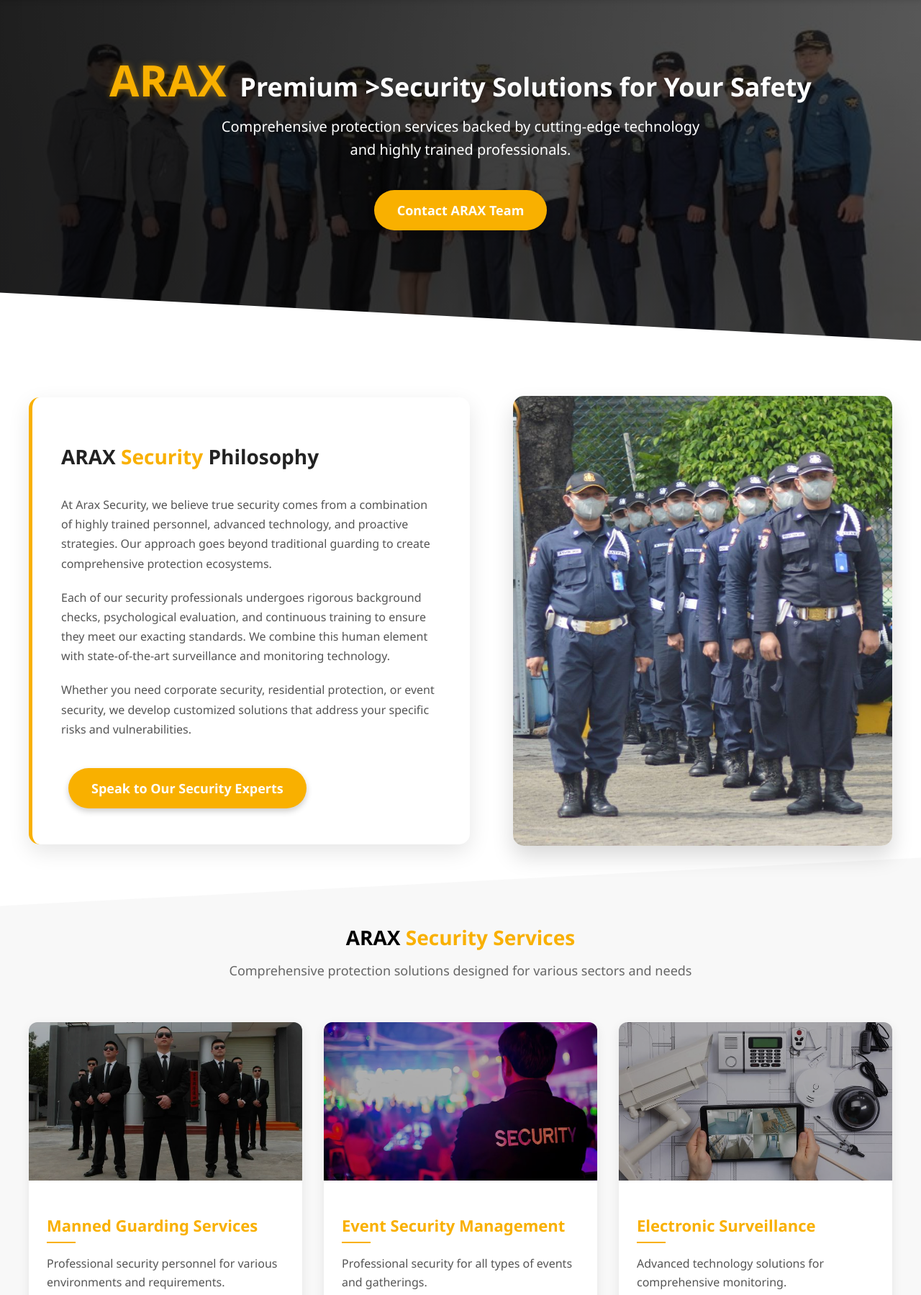
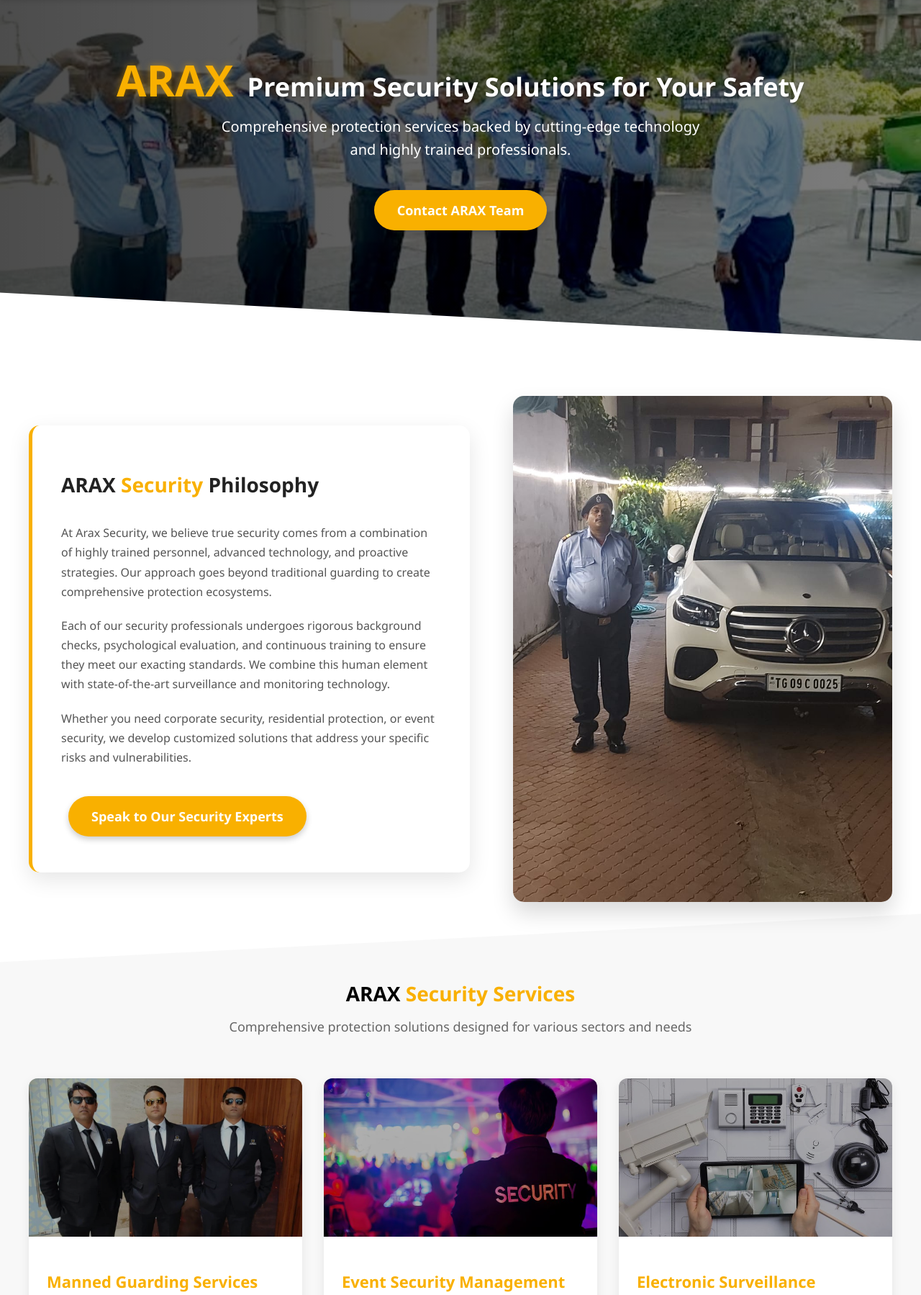
Before and after one commit to vinaykalwala/ARAX, a Django app: page /securityservices/ in a window 1280 px wide. Shown: the part 125-1924 px from the top of the page at 72% size. Run offline with Django 5.2, Linux system fonts and the light colour scheme.

Commit message:
security services page images changed

```diff
--- a/templates/securityservices.html
+++ b/templates/securityservices.html
@@ -35,7 +35,8 @@
     flex-direction: column;
     align-items: center;
     text-align: center;
-    background: linear-gradient(to right, #000000e0, #000000a6), url('{% static "images/security-banner.jpg" %}') no-repeat center center/cover;
+background: linear-gradient(to right, rgba(0, 0, 0, 0.7), rgba(0, 0, 0, 0.5)),
+            url('{% static "securityservices.jpg" %}') no-repeat center center/cover;
     color: white;
     padding: 40px 20px 160px;
     margin-bottom: 60px;
@@ -213,7 +214,7 @@
 
   .security-overview-image img {
     width: 100%;
-    height: 625px;
+    height: auto;
     display: block;
     transition: transform 0.5s ease;
   }
@@ -823,7 +824,7 @@
 
 <!-- Hero Section -->
 <section class="security-hero">
-  <h1><span>ARAX </span>&nbsp; Premium >Security Solutions for Your Safety</h1>
+  <h1><span>ARAX </span>&nbsp; Premium Security Solutions for Your Safety</h1>
   <p>Comprehensive protection services backed by cutting-edge technology and highly trained professionals.</p>
   <a href="{% url 'contact_us' %}" class="btn-orange">Contact ARAX Team</a>
 </section>
@@ -839,7 +840,7 @@
       <a href="{% url 'contact_us' %}" class="btn-orange" style="margin-top: 20px; display: inline-block;">Speak to Our Security Experts</a>
     </div>
     <div class="security-overview-image">
-      <img src="{% static 'images/policy.jpg' %}" alt="Professional Security Team">
+      <img src="{% static 'guardsecurity.jpg' %}" alt="Professional Security Team">
     </div>
   </section>
 </div>
@@ -855,7 +856,7 @@
     <!-- Manned Guarding Services -->
     <div class="service-card">
       <div class="service-card-image">
-        <img src="{% static 'images/industrial-security.jpg' %}" alt="Manned Guarding Services">
+        <img src="{% static 'blackmen.jpg' %}" alt="Manned Guarding Services">
       </div>
       <div class="service-card-content">
         <h3>Manned Guarding Services</h3>
@@ -912,7 +913,7 @@
     <!-- Elite Protection Services -->
     <div class="service-card">
       <div class="service-card-image">
-        <img src="{% static 'images/corporate-security.jpg' %}" alt="Elite Protection Services">
+        <img src="{% static 'elite.avif' %}" alt="Elite Protection Services">
       </div>
       <div class="service-card-content">
         <h3>Elite Protection Services</h3>
@@ -931,7 +932,7 @@
     <!-- Quick Response Teams -->
     <div class="service-card">
       <div class="service-card-image">
-        <img src="{% static 'images/mobile-patrol.jpg' %}" alt="Quick Response Teams">
+        <img src="{% static 'quik.jpg' %}" alt="Quick Response Teams">
       </div>
       <div class="service-card-content">
         <h3>Quick Response Teams</h3>
```
Also changed, not shown: static/blackmen.jpg (added), static/elite.avif (added), static/guardsecurity.jpg (added), static/quik.jpg (added), static/securityservices.jpg (added).
